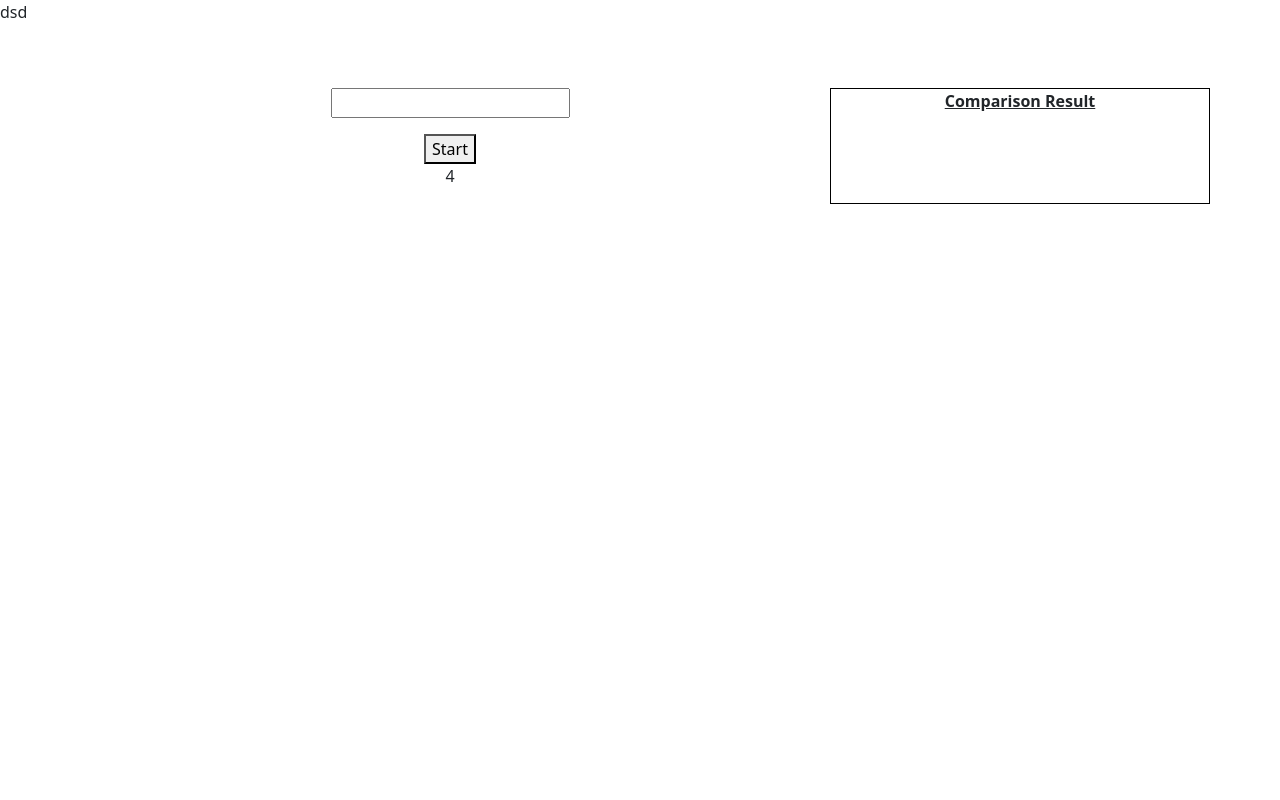
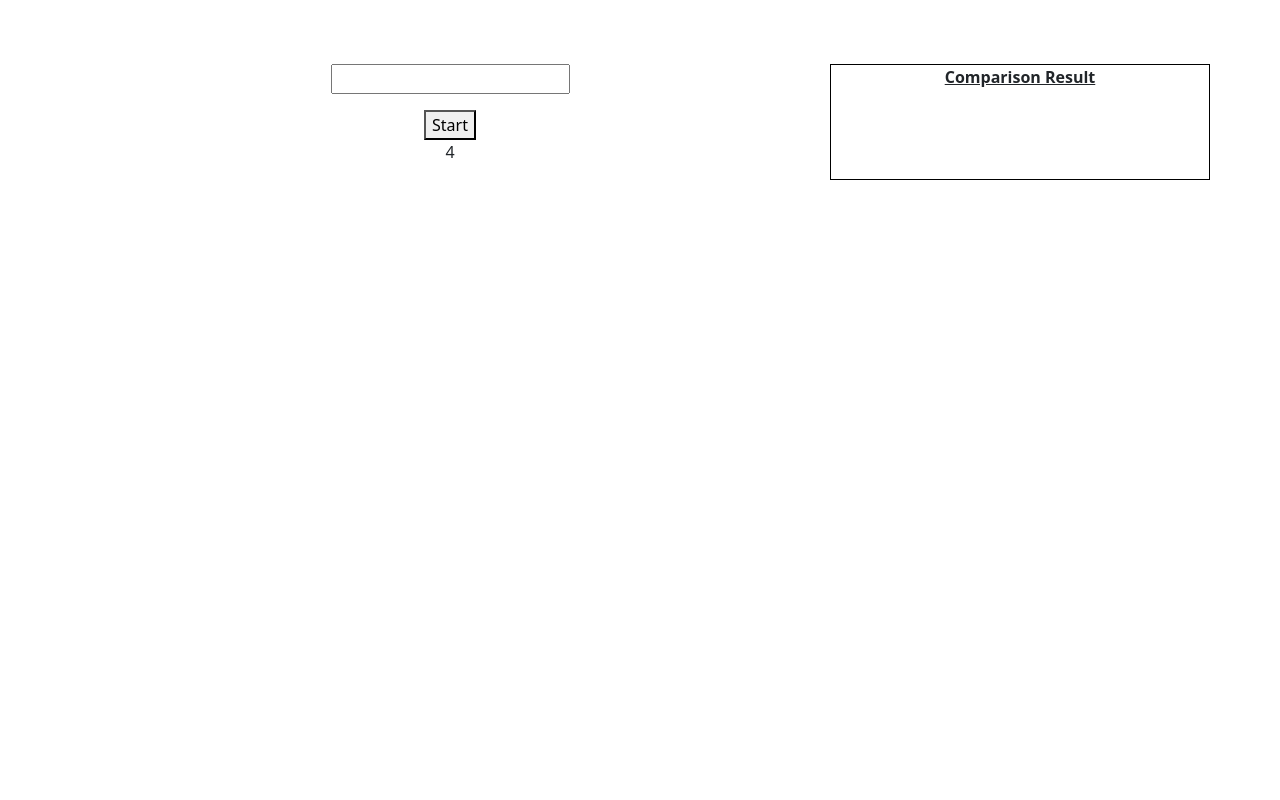
Before and after one commit to NocodePLSS/number_comparison, a PHP site: page /random_num_col/ in a window 1280 px wide. Run offline with PHP 8.4, Linux system fonts and the light colour scheme.

Commit message:
Revert "Update index.php"
This reverts commit 952a853426e55fec46ea1ce5ff04b8a7572ad8ef.

```diff
--- a/index.php
+++ b/index.php
@@ -7,7 +7,7 @@
     <link href="https://cdn.jsdelivr.net/npm/bootstrap@5.3.3/dist/css/bootstrap.min.css" rel="stylesheet"
         integrity="sha384-QWTKZyjpPEjISv5WaRU9OFeRpok6YctnYmDr5pNlyT2bRjXh0JMhjY6hW+ALEwIH" crossorigin="anonymous">
     <title>Document</title>
-</head>dsd
+</head>
 
 <body>
 
```
